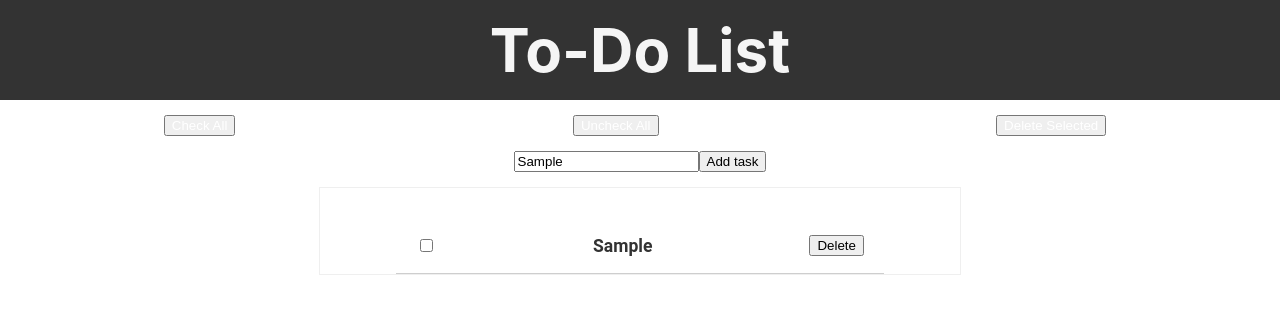
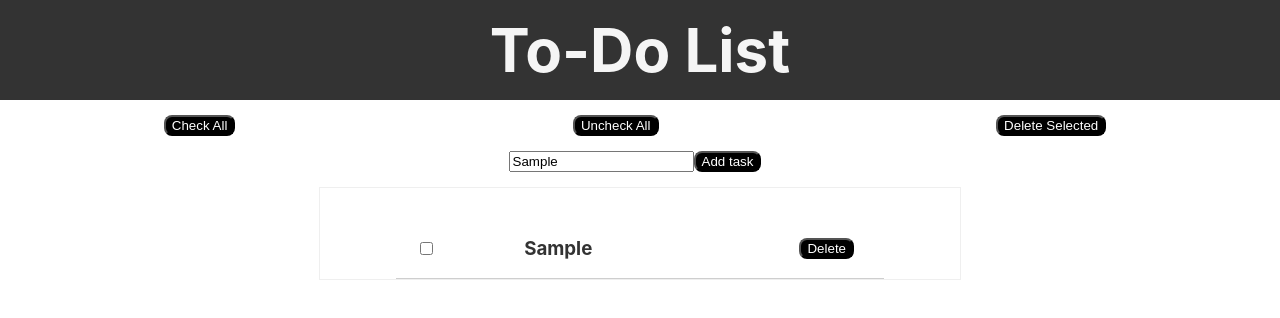
Before and after one commit to pe7r/project, a React (Create React App) app: page / in a window 1280 px wide. Both pictures are taken after typing "Sample" into the empty fields and a click on the button "Add task". Shown: the top 318 px of the page. Built offline with nearby package versions, Linux system fonts and the light colour scheme.

Commit message:
Final daily commit (March 14) #8

```diff
--- a/src/components/AddTask.css
+++ b/src/components/AddTask.css
@@ -2,6 +2,11 @@
 	margin-bottom: 15px;
 	display: flex;
 	justify-content: center;
+}
 
-
+.add-task button {
+	background-color: black;
+    color: white;
+    margin-right: 10px;
+    border-radius: 8px;
 }
--- a/src/components/Filters.css
+++ b/src/components/Filters.css
@@ -5,6 +5,8 @@
 }
 
 .filters button {
+	background-color: black;
 	color: white;
 	margin-right: 10px;
+	border-radius: 8px;
 }
--- a/src/components/ToDoItem.css
+++ b/src/components/ToDoItem.css
@@ -5,8 +5,17 @@
     padding: 30px 20px 0;
     width: 70%;
     border-bottom: 1px solid #cecece;
-    font-family: Roboto, sans-serif;
-    font-weight: 100;
-    font-size: 15px;
     color: #333333;
 }
+
+.todo-item h3 {
+    width: 10em;
+    word-wrap: break-word;
+}
+
+.todo-item__button {
+    background-color: black;
+    color: white;
+    margin-right: 10px;
+    border-radius: 8px;
+}
```
